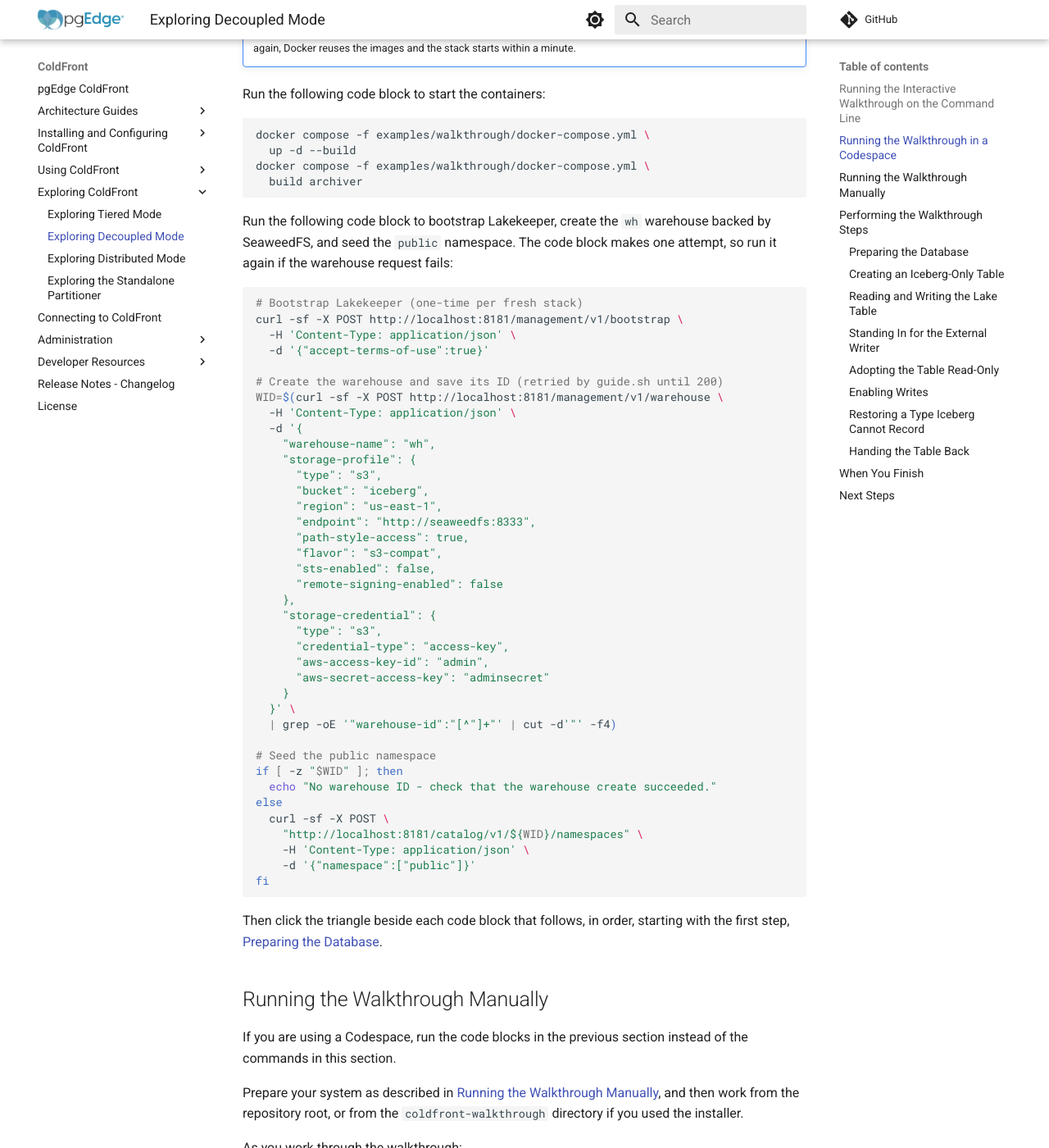
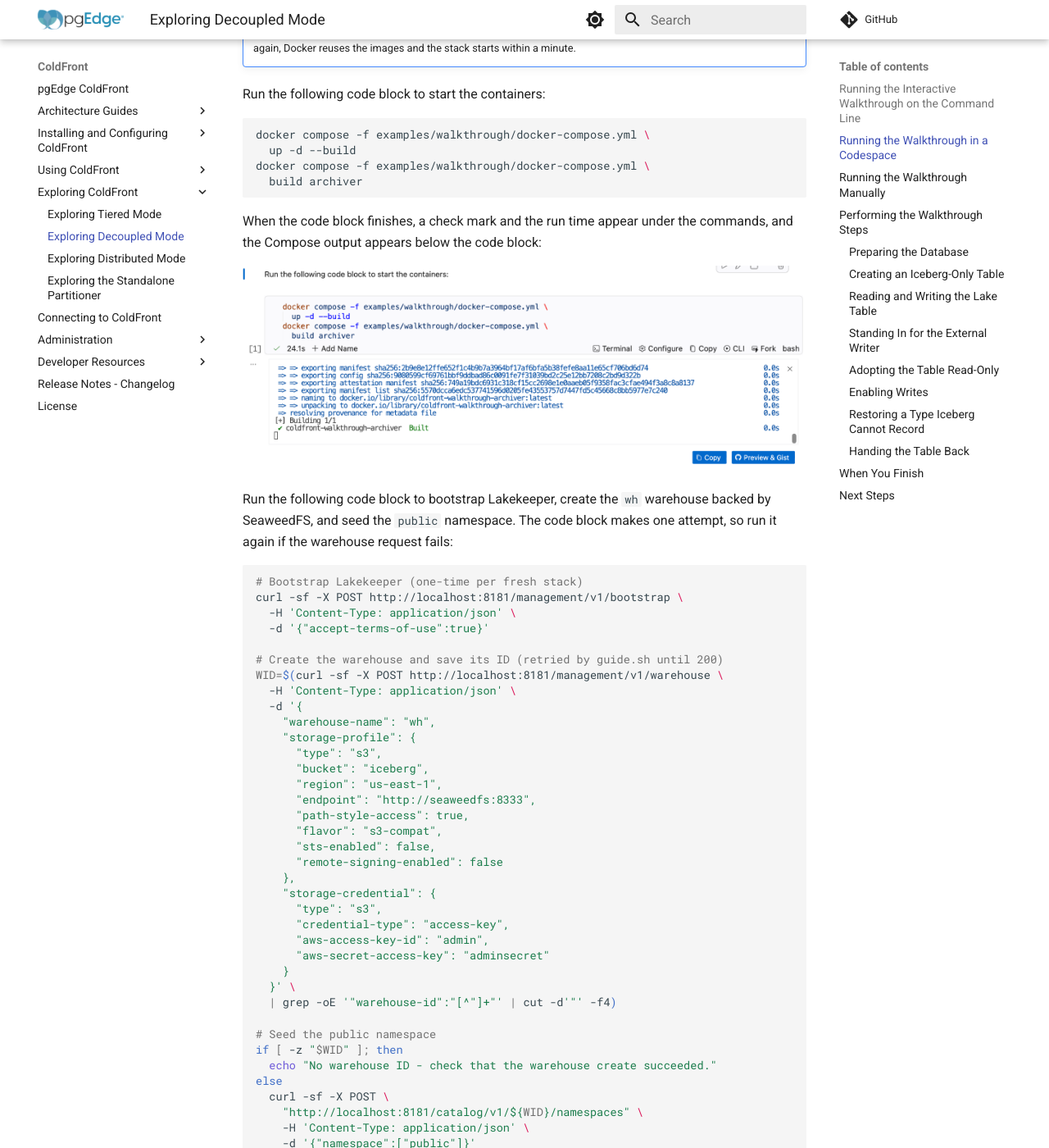
Before and after one commit to pgEdge/coldfront, an MkDocs documentation site: the page built from docs/walkthrough_decoupled.md, in a window 1280 px wide and 1400 px high, scrolled down 2540 px. Shown: the whole window at 82% size. Built offline with MkDocs 1.6.1 and Material for MkDocs 9.7.7, drawn with Linux system fonts in a browser that asks for light colours; comment, search, counter and statistics services are not loaded; some of the changed text lies outside the part shown.

Commit message:
Show the finished start-up and bootstrap code blocks in the tiered and decoupled Codespace sections

````diff
--- a/docs/walkthrough_decoupled.md
+++ b/docs/walkthrough_decoupled.md
@@ -60,6 +60,11 @@ docker compose -f examples/walkthrough/docker-compose.yml \
   build archiver
 ```
 
+When the code block finishes, a check mark and the run time appear under the
+commands, and the Compose output appears below the code block:
+
+![The finished start-up code block in a Codespace, with its check mark, run time, and Compose output](img/codespace_startup.png)
+
 Run the following code block to bootstrap Lakekeeper, create the `wh` warehouse
 backed by SeaweedFS, and seed the `public` namespace. The code block makes one
 attempt, so run it again if the warehouse request fails:
@@ -104,6 +109,10 @@ else
     -d '{"namespace":["public"]}'
 fi
 ```
+
+When the bootstrap succeeds, the output shows the new `public` namespace:
+
+![The finished bootstrap code block in a Codespace, with the public namespace in its output](img/codespace_bootstrap.png)
 
 Then click the triangle beside each code block that follows, in order, starting
 with the first step, [Preparing the Database](#preparing-the-database).
````
Also changed, not shown: docs/walkthrough_tiered.md (+9 -0 lines), docs/img/codespace_bootstrap.png (added), docs/img/codespace_startup.png (added).
